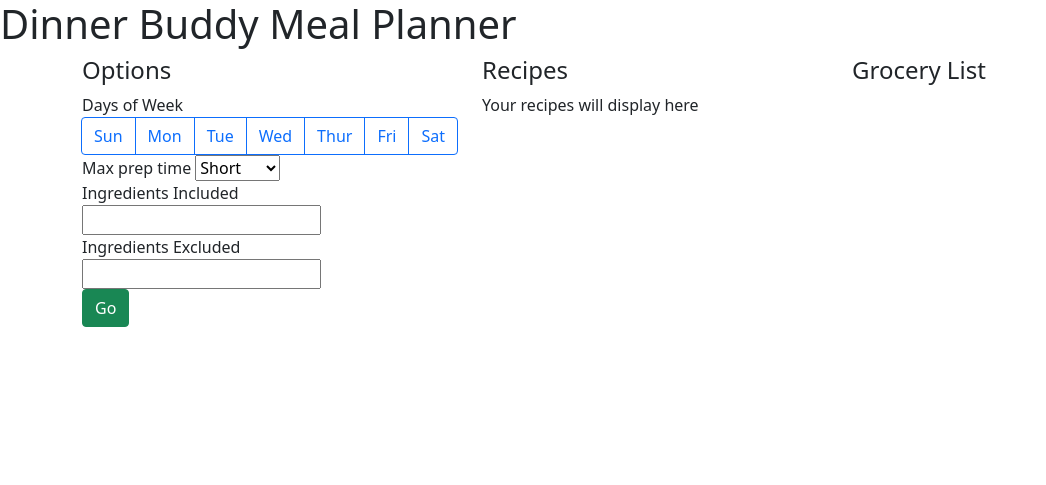
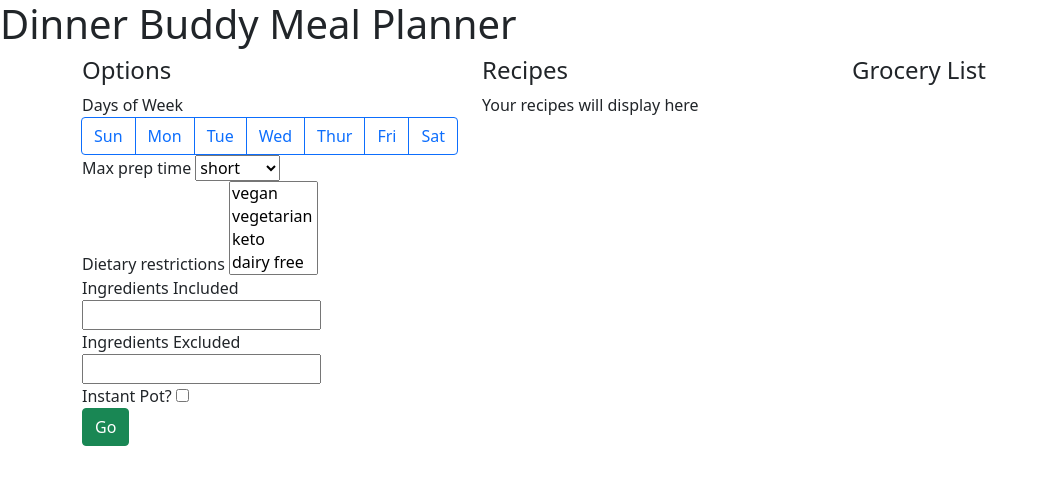
Before and after one commit to rcmendez23/dinner-buddy, a Django app: page /meal_planner/ in a window 1280 px wide. Shown: the top 485 px of the page, without its empty margins (0-1046 px from the left). Run offline with Django 3.2, Linux system fonts and the light colour scheme.

Commit message:
dietary restrictions and instant pot selection

```diff
--- a/dinnerbuddy/meal_planner/forms.py
+++ b/dinnerbuddy/meal_planner/forms.py
@@ -2,7 +2,21 @@ from django import forms
 
 
 class OptionsForm(forms.Form):
-    days_of_week = forms.CharField(label='Your name', max_length=100)
-    max_prep_time = forms.Select(choices={("short", "medium", "long")})
-    ingredients_included = forms.CharField(label='Your name', max_length=1000)
-    ingredients_excluded = forms.CharField(label='Your name', max_length=1000)
+    PREP_TIMES = (("short", "short"),
+                  ("medium", "medium"),
+                  ("long", "long"))
+    DIETARY_RESTRICTIONS = (
+        ("vegan", "vegan"),
+        ("vegetarian", "vegetarian"),
+        ("keto", "keto"),
+        ("dairy free", "dairy free"),
+        ("gluten free", "gluten free"),
+        ("kosher", "kosher"),
+        ("halal", "halal"),
+        ("paleo", "paleo"))
+    days_of_week = forms.CharField(label='Meal Days', max_length=100)
+    max_prep_time = forms.ChoiceField(choices=PREP_TIMES, required=False)
+    dietary_restrictions = forms.MultipleChoiceField(choices=DIETARY_RESTRICTIONS, required=False)
+    instant_pot = forms.BooleanField(label="Instant Pot?", required=False)
+    ingredients_included = forms.CharField(label='Ingredients Included', max_length=1000, required=False)
+    ingredients_excluded = forms.CharField(label='Ingredients Excluded', max_length=1000, required=False)
--- a/dinnerbuddy/meal_planner/templates/meal_planner/meal_planner.html
+++ b/dinnerbuddy/meal_planner/templates/meal_planner/meal_planner.html
@@ -2,12 +2,8 @@
 
 {% block title %}Dinner Buddy Meal Planner{% endblock %}
 
-{% block head %}
-    {#    <style>#}
-    {#        .column {#}
-    {#            height: 80vh;#}
-    {#        }#}
-    {#    </style>#}
+{% block extrahead %}
+    {{ form.media }}
 {% endblock %}
 
 {% block content %}
@@ -53,11 +49,11 @@
                         </div>
                         <div class="form-row">
                             <label>Max prep time</label>
-                            <select name="max_prep_time">
-                                <option value="SHORT">Short</option>
-                                <option value="MEDIUM">Medium</option>
-                                <option value="LONG">Long</option>
-                            </select>
+                            {{ options_form.max_prep_time }}
+                        </div>
+                        <div>
+                            <label>Dietary restrictions</label>
+                            {{ options_form.dietary_restrictions }}
                         </div>
                         <div class="form-row">
                             <label>Ingredients Included</label>
@@ -66,6 +62,10 @@
                         <div class="form-row">
                             <label>Ingredients Excluded</label>
                             <input name="ingredients_excluded" type="text">
+                        </div>
+                        <div>
+                            <label>Instant Pot?</label>
+                            {{ options_form.instant_pot }}
                         </div>
                         <div>
                             <button type="submit"
--- a/dinnerbuddy/meal_planner/views.py
+++ b/dinnerbuddy/meal_planner/views.py
@@ -5,19 +5,26 @@ from .forms import OptionsForm
 
 def meal_planner(request):
     if request.method == "GET":
-        return render(request, "meal_planner/meal_planner.html", context={"state": "no_results"})
+        options_form = OptionsForm()
+        return render(request, "meal_planner/meal_planner.html",
+                      context={"state": "no_results", "options_form": options_form})
 
     if request.method == "POST":
         options_form = OptionsForm(request.POST)
 
         if options_form.is_valid():
+            keywords = []
             cleaned_form_data = options_form.cleaned_data
+            if cleaned_form_data['instant_pot']:
+                keywords.append("instant pot")
             days_of_week = request.POST.getlist('days_of_week')
-            num_meals = len(days_of_week)
+            dietary_restrictions = cleaned_form_data['dietary_restrictions']
+            keywords += dietary_restrictions
             ingredients_excluded = cleaned_form_data['ingredients_excluded']
             ingredients_included = cleaned_form_data['ingredients_included']
+
             query_options = {
-                "wt": "",  # Query keywords
+                "wt": ",".join(keywords),  # Query keywords
                 "ingIncl": ingredients_included,  # 'Must be included' ingrdients (optional)
                 "ingExcl": ingredients_excluded,  # 'Must not be included' ingredients (optional)
                 "sort": "re"  # Sorting options : 're' for relevance, 'ra' for rating, 'p' for popular (optional)
@@ -27,6 +34,7 @@ def meal_planner(request):
             days_to_recipes = []  # array of (day, recipe) tuples
 
             # Get :
+            num_meals = len(days_of_week)
             for i in range(num_meals):
                 main_recipe_url = query_result[i]['url']
                 recipe = AllRecipes.get(
@@ -34,7 +42,8 @@ def meal_planner(request):
                 days_to_recipes.append((days_of_week[i], recipe))
 
             return render(request, "meal_planner/meal_planner.html",
-                          context={"state": "show_results", "days_to_recipes": days_to_recipes})
+                          context={"state": "show_results", "options_form": options_form,
+                                   "days_to_recipes": days_to_recipes})
 
         return render(request, "meal_planner/meal_planner.html",
-                      context={"state": "no_results"})
+                      context={"state": "no_results", "options_form": options_form})
--- a/dinnerbuddy/templates/base.html
+++ b/dinnerbuddy/templates/base.html
@@ -9,7 +9,7 @@
 
     <link href="https://cdn.jsdelivr.net/npm/bootstrap@5.0.0-beta1/dist/css/bootstrap.min.css" rel="stylesheet" integrity="sha384-giJF6kkoqNQ00vy+HMDP7azOuL0xtbfIcaT9wjKHr8RbDVddVHyTfAAsrekwKmP1" crossorigin="anonymous">
 
-    {% block head %} {% endblock %}
+    {% block extrahead %} {% endblock %}
 </head>
 
 <body>
```
